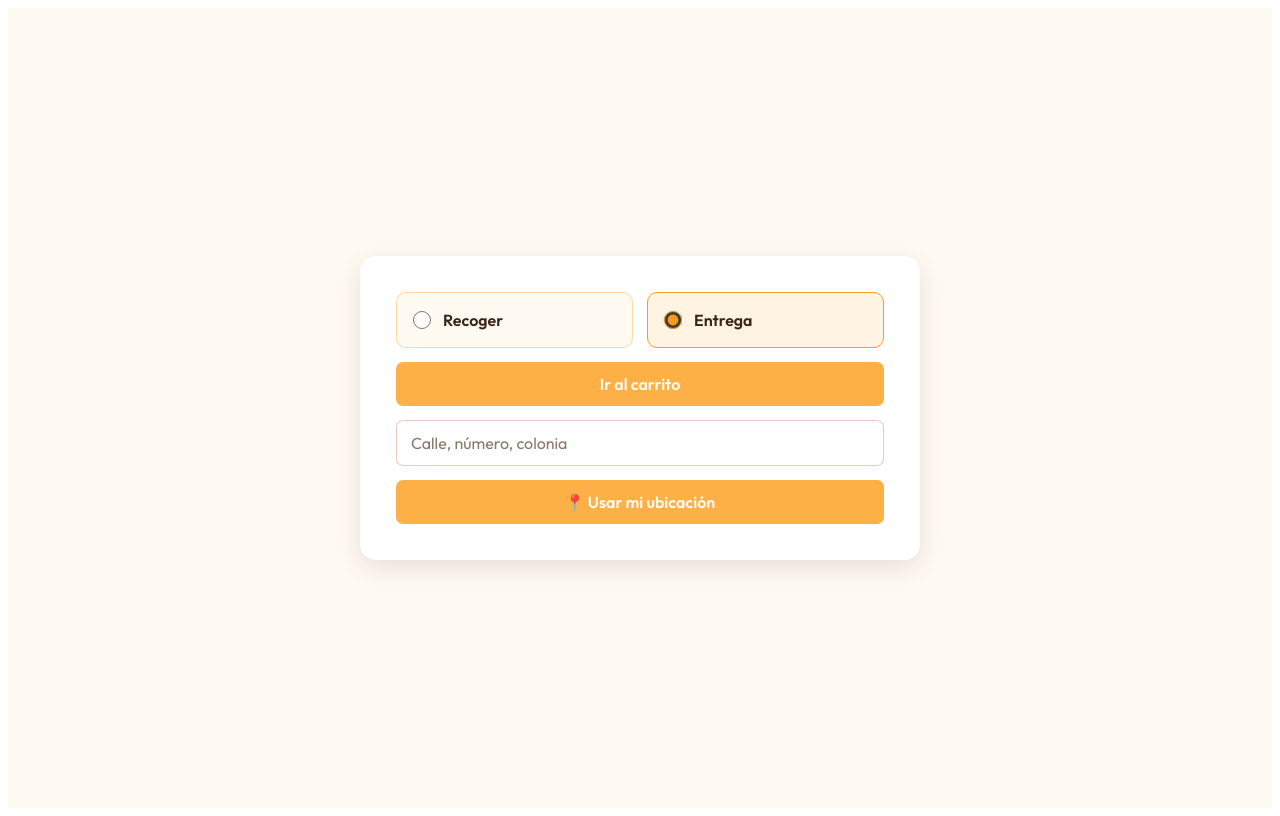
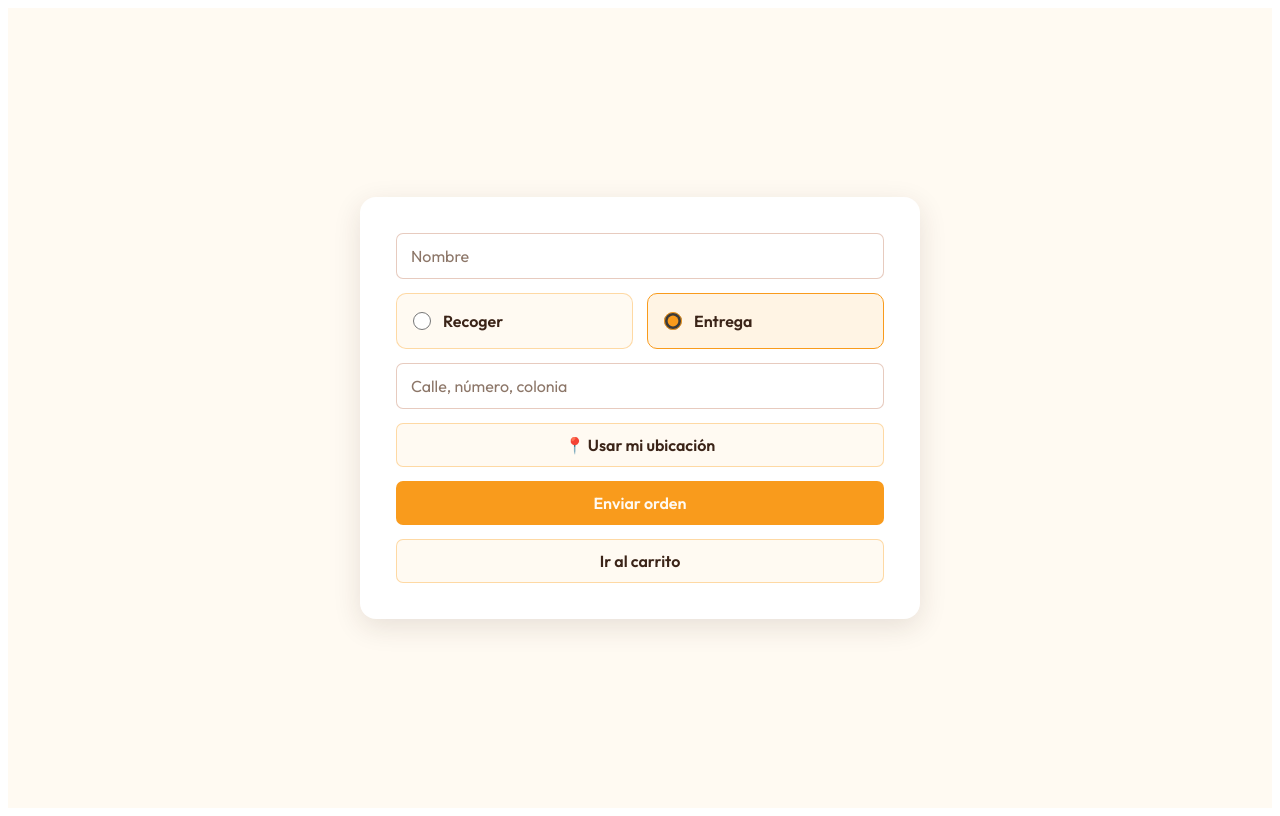
Before and after one commit to mariamendozax/project-isla-frontend, a React (Vite) app in the folder App/: page /checkout in a window 1280 px wide. Both pictures are taken after a click on the label "Entrega". Built offline with nearby package versions, Linux system fonts and the light colour scheme.

Commit message:
add changes and wa.me

```diff
--- a/App/src/blocks/Checkout.css
+++ b/App/src/blocks/Checkout.css
@@ -71,12 +71,29 @@
   outline-offset: 2px;
 }
 
-.checkout__div > button {
+.cart__btn {
   min-height: 44px;
   padding: 0 16px;
   border: 0;
   border-radius: 7px;
-  background: #fcb045;
+  background: #fffaf2;
+  border: 1px solid rgb(252 176 69 / 45%);
+  color: #3b2418;
+  cursor: pointer;
+  font: inherit;
+  font-weight: 600;
+  transition:
+    transform 0.2s ease,
+    box-shadow 0.2s ease,
+    background-color 0.2s ease;
+}
+
+.cart__btn-sent {
+  min-height: 44px;
+  padding: 0 16px;
+  border: 0;
+  border-radius: 7px;
+  background: #f99b1c;
   color: #fffaf2;
   cursor: pointer;
   font: inherit;
@@ -87,9 +104,14 @@
     background-color 0.2s ease;
 }
 
-.checkout__div > button:hover {
+.cart__btn-sent:hover {
   transform: translateY(-1px);
   background: #f99b1c;
+  box-shadow: 0 6px 18px rgb(252 176 69 / 35%);
+}
+
+.cart__btn:hover {
+  transform: translateY(-1px);
   box-shadow: 0 6px 18px rgb(252 176 69 / 35%);
 }
 
--- a/App/src/blocks/Hero.css
+++ b/App/src/blocks/Hero.css
@@ -55,17 +55,9 @@
   width: 170px;
   height: 51px;
   transition:
-    transform 0.25s ease,
-    box-shadow 0.25s ease;
-}
-
-@media (hover: hover) {
-  .hero__btn:hover {
-    transform: translateY(-4px) scale(1.02);
-    box-shadow:
-      0 8px 24px rgb(252 176 69 / 45%),
-      0 0 0 1px rgb(252 176 69 / 60%);
-  }
+    transform 0.2s ease,
+    box-shadow 0.2s ease,
+    background-color 0.2s ease;
 }
 
 .hero__btn:hover {
@@ -76,6 +68,8 @@
     rgba(255, 230, 186) 100%
   );
   color: #fff;
+  transform: translateY(-1px);
+  box-shadow: 0 6px 18px rgb(252 176 69 / 35%);
 }
 
 @keyframes aparecer {
--- a/App/src/components/Cart.jsx
+++ b/App/src/components/Cart.jsx
@@ -1,7 +1,7 @@
 import { useState, useEffect } from "react";
 import { useNavigate } from "react-router-dom";
 import { isOpen } from "../utils/Schedule";
-import { textos } from "../data/Menu";
+import { textos } from "../data/data";
 
 function Cart({ lang, cartItems, onRemoveItem }) {
   const total = cartItems.reduce((sum, item) => sum + item.precio, 0);
--- a/App/src/components/Checkout.jsx
+++ b/App/src/components/Checkout.jsx
@@ -1,54 +1,100 @@
 import { useState } from "react";
 import { useNavigate } from "react-router-dom";
-import { textos } from "../data/Menu";
+import { textos } from "../data/data";
 import PickupMap from "./PickupMap";
+
+const WHATSAPP_NUMBER = "52XXXXXXXXXX";
 
 function Checkout({ lang, cartItems }) {
   const [modo, setModo] = useState("recoger");
+  const [nombre, setNombre] = useState("");
   const [direccion, setDireccion] = useState("");
   const [coords, setCoords] = useState(null);
   const [errorUbicacion, setErrorUbicacion] = useState("");
   const navigate = useNavigate();
-  const [isConfirmOpen, setIsConfirmOpen] = useState(false);
-  const [isSending, setIsSending] = useState(false);
-  const [isSent, setIsSent] = useState(false);
-  const [error, setError] = useState("");
+  const [aviso, setAviso] = useState("");
   const t = textos[lang];
 
+  const total = cartItems.reduce((sum, item) => sum + item.precio, 0);
+
+  const nombreValido = nombre.trim().length >= 3;
+  const faltanDatos =
+    !nombreValido || (modo === "entrega" && !direccion.trim() && !coords);
+
+  const ZONA_ENTREGA = {
+    latMax: 21.259818192336063, // norte
+    latMin: 21.253412270929463, // sur
+    lngMin: -86.75144213545913, // oeste
+    lngMax: -86.74435614788142, // este
+  };
+
+  function dentroDeZona({ lat, lng }) {
+    return (
+      lat <= ZONA_ENTREGA.latMax &&
+      lat >= ZONA_ENTREGA.latMin &&
+      lng >= ZONA_ENTREGA.lngMin &&
+      lng <= ZONA_ENTREGA.lngMax
+    );
+  }
+
   function buildMessage() {
-    const lines = cart.map(
-      (item) =>
-        `• ${item.quantity}x ${item.name} - $${item.price * item.quantity}`,
+    const grupos = Object.values(
+      cartItems.reduce((acc, item) => {
+        const extras = item.extras.map((e) => e.nombre ?? e);
+        const key = `${item.nombre}|${[...extras].sort().join(",")}`;
+        if (!acc[key]) {
+          acc[key] = {
+            nombre: item.nombre,
+            extras,
+            precio: item.precio,
+            cantidad: 0,
+          };
+        }
+        acc[key].cantidad += 1;
+        return acc;
+      }, {}),
     );
+
+    const lines = grupos.map((g) => {
+      const extras = g.extras.length ? `\n   ↳ ${g.extras.join(", ")}` : "";
+      return `• ${g.cantidad}x ${g.nombre} - $${g.precio * g.cantidad}${extras}`;
+    });
+
     return [
-      "🌮 NUEVO PEDIDO",
+      "🌮 *NUEVO PEDIDO*",
+      "",
       ...lines,
-      `Total: $${total} MXN`,
-      `Tipo: ${deliveryType === "delivery" ? "Entrega" : "Recoger"}`,
-      deliveryType === "delivery" ? `Dirección: ${address}` : "",
-      `Nombre: ${name}`,
-      `Tel: ${phone}`,
+      "",
+      `*Total: $${total} MXN*`,
+      `Tipo: ${modo === "entrega" ? "Entrega" : "Recoger"}`,
+      modo === "entrega" ? `Dirección: ${direccion}` : "",
+      modo === "entrega" && coords
+        ? `Ubicación: https://maps.google.com/?q=${coords.lat},${coords.lng}`
+        : "",
+      `Nombre: ${nombre.trim()}`,
       "Pago: efectivo",
     ]
-      .filter(Boolean)
+      .filter((line) => line !== "" || true)
       .join("\n");
   }
 
-  function handleConfirm() {
-    if (!isOpen()) {
-      setError(t.closedMsg);
+  function handleSendWhatsApp() {
+    if (!nombreValido) {
+      setAviso(t.nameError);
       return;
     }
-    setIsSending(true);
-    setError("");
-    sendOrder(buildMessage())
-      .then(() => {
-        setIsConfirmOpen(false);
-        setIsSent(true);
-        clearCart();
-      })
-      .catch(() => setError(t.orderError))
-      .finally(() => setIsSending(false));
+    if (modo === "entrega") {
+      if (!direccion.trim() && !coords) {
+        setAviso(t.addressError);
+        return;
+      }
+      if (coords && !dentroDeZona(coords)) {
+        setAviso(t.outOfZone);
+        return;
+      }
+    }
+    const url = `https://wa.me/${WHATSAPP_NUMBER}?text=${encodeURIComponent(buildMessage())}`;
+    window.open(url, "_blank", "noopener,noreferrer");
   }
 
   function usarUbicacion() {
@@ -63,6 +109,7 @@ function Checkout({ lang, cartItems }) {
         setErrorUbicacion("");
       },
       (err) => {
+        setCoords(null);
         setErrorUbicacion(
           err.code === err.PERMISSION_DENIED
             ? "No diste permiso. Puedes escribir tu dirección."
@@ -75,6 +122,16 @@ function Checkout({ lang, cartItems }) {
   return (
     <section className="checkout">
       <div className="checkout__div">
+        <input
+          value={nombre}
+          onChange={(e) => setNombre(e.target.value)}
+          placeholder={t.name}
+          minLength={3}
+          required
+        />
+        {nombre.length > 0 && !nombreValido && (
+          <p className="checkout__error">{t.nameError}</p>
+        )}
         <label>
           <input
             type="radio"
@@ -84,6 +141,7 @@ function Checkout({ lang, cartItems }) {
           {t.pickup}
         </label>
         {modo === "recoger" && <PickupMap lang={lang} />}
+
         <label>
           <input
             type="radio"
@@ -92,9 +150,6 @@ function Checkout({ lang, cartItems }) {
           />
           {t.delivery}
         </label>
-        <button className="cart__btn" onClick={() => navigate("/cart")}>
-          {t.goTo}
-        </button>
         {modo === "entrega" && (
           <>
             <input
@@ -102,14 +157,41 @@ function Checkout({ lang, cartItems }) {
               onChange={(e) => setDireccion(e.target.value)}
               placeholder="Calle, número, colonia"
             />
-            <button type="button" onClick={usarUbicacion}>
+            <button className="cart__btn" type="button" onClick={usarUbicacion}>
               📍 {t.useUbi}
             </button>
             {coords && <p>{t.saveUbi}✅</p>}
-            {errorUbicacion && <p>{t.errorUbi}</p>}
+            {errorUbicacion && <p>{errorUbicacion}</p>}
           </>
         )}
+
+        <button className="cart__btn-sent" onClick={handleSendWhatsApp}>
+          {t.sendWa}
+        </button>
+        <button className="cart__btn" onClick={() => navigate("/cart")}>
+          {t.goTo}
+        </button>
       </div>
+
+      {aviso && (
+        <div
+          className="modal"
+          role="alertdialog"
+          aria-modal="true"
+          onClick={() => setAviso("")}
+        >
+          <div className="modal__box" onClick={(e) => e.stopPropagation()}>
+            <p>{aviso}</p>
+            <button
+              className="menu__btn"
+              type="button"
+              onClick={() => setAviso("")}
+            >
+              OK
+            </button>
+          </div>
+        </div>
+      )}
     </section>
   );
 }
--- a/App/src/components/Menu.jsx
+++ b/App/src/components/Menu.jsx
@@ -1,7 +1,7 @@
 import { useState, useEffect } from "react";
 import { useNavigate } from "react-router-dom";
 import ArticuloMenu from "./ArticuloMenu";
-import { textos, categorias } from "../data/Menu";
+import { textos, categorias } from "../data/data";
 import Modal from "./Modal";
 
 function Menu({ lang, setLang, cantidadEnCarrito, onAgregar }) {
--- a/App/src/components/Modal.jsx
+++ b/App/src/components/Modal.jsx
@@ -1,5 +1,5 @@
 import { useEffect } from "react";
-import { textos, categorias } from "../data/Menu";
+import { textos, categorias } from "../data/data";
 
 function Modal({ lang, setLang, isOpen, onClose, title }) {
   const t = textos[lang];
--- a/App/src/components/PickupMap.jsx
+++ b/App/src/components/PickupMap.jsx
@@ -1,4 +1,4 @@
-import { textos } from "../data/Menu";
+import { textos } from "../data/data";
 
 function PickupMap({ lang }) {
   const address =
--- a/App/src/data/Menu.js
+++ b/App/src/data/data.js
@@ -34,6 +34,11 @@ export const textos = {
     modalMsg: "Envíos a domicilio solo zona centro",
     closedMsg:
       "Por ahora estamos cerrados. Horario: martes a domingo, 9:00 a 17:00.",
+    name: "Nombre",
+    sendWa: "Enviar orden",
+    nameError: "Ingresa un nombre con al menos 3 letras",
+    addressError: "Dirección inválida",
+    outOfZone: "Fuera del área de rango",
   },
   en: {
     titulo: "México Lindo Isla",
@@ -58,6 +63,11 @@ export const textos = {
     modalMsg: "Delivery available only in the centro area",
     closedMsg:
       "We're currently closed. Hours: Tuesday to Sunday, 9:00 AM to 5:00 PM.",
+    name: "Name",
+    sendWa: "Send order",
+    nameError: "Enter a name with at least 3 letters",
+    addressError: "Invalid address",
+    outOfZone: "Out of range",
   },
 };
 
```
Also changed, not shown: App/src/utils/ThirdPartyApi.js (+7 -12 lines), 1 other file (tests, documents, lock files or other folders).
